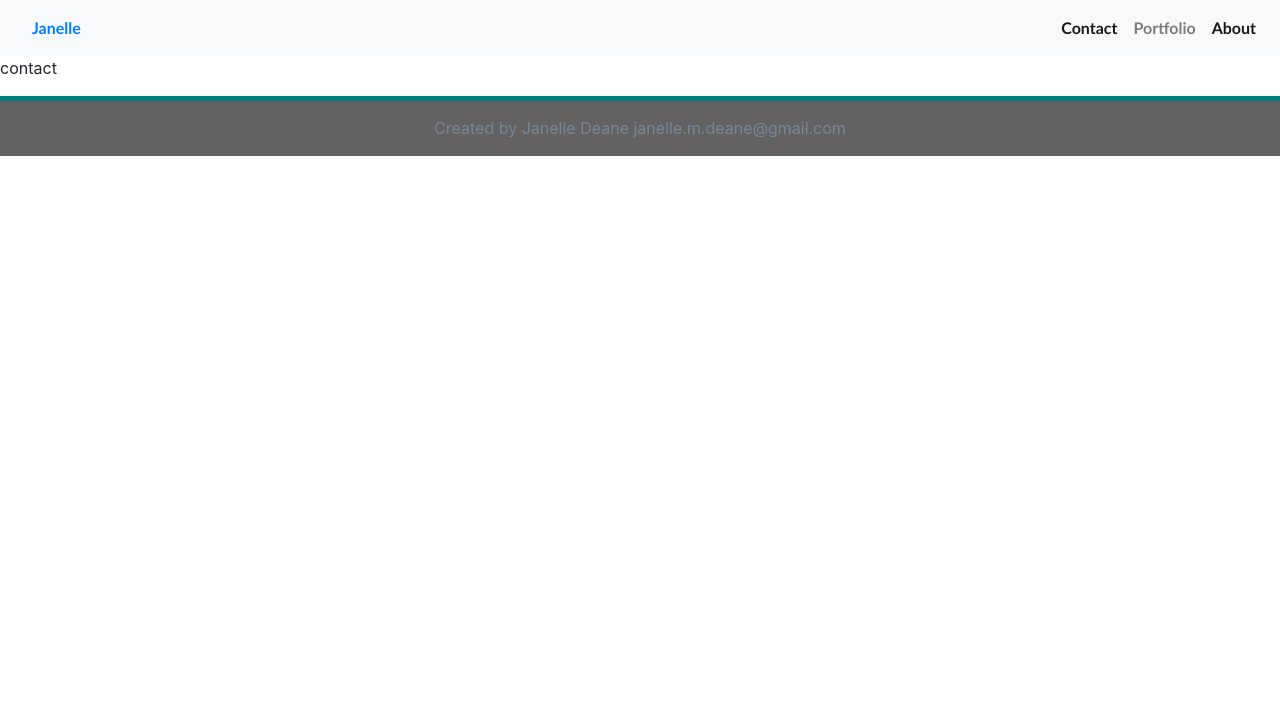
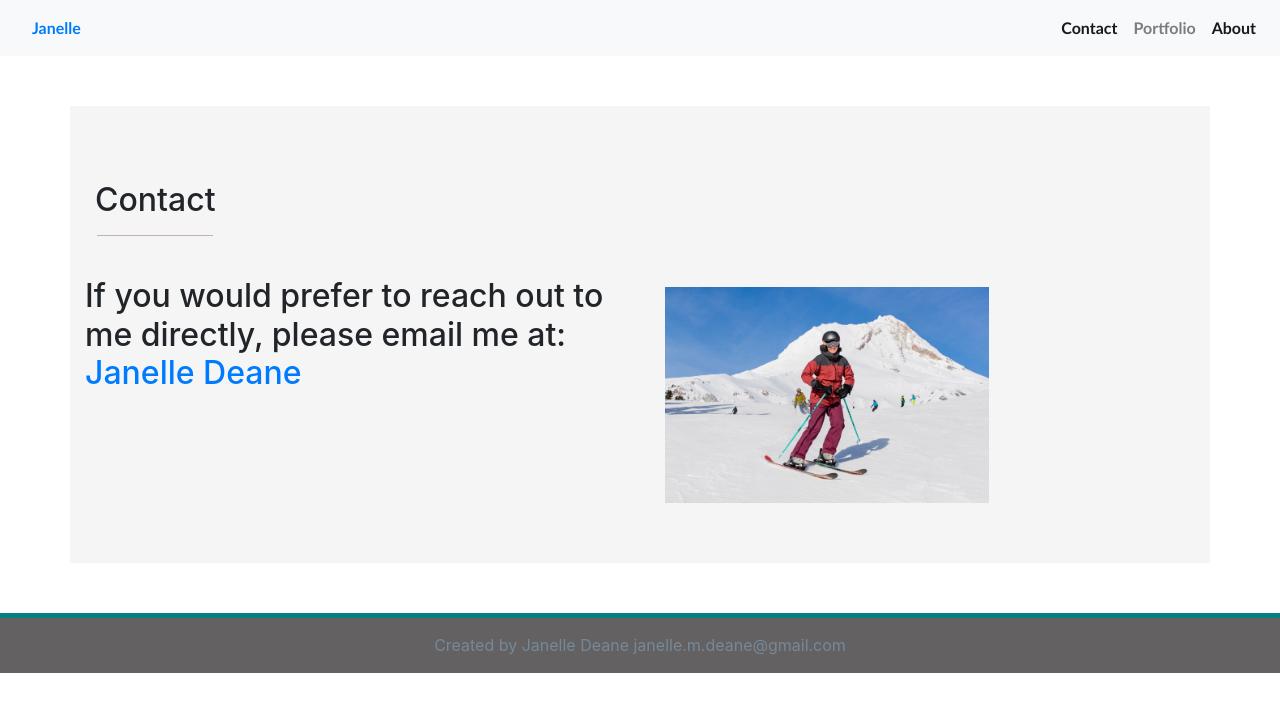
Before and after one commit to janelle-deane/jd-react-portfolio, a React (Create React App) app: page /contact in a window 1280 px wide. Shown: the top 712 px of the page. Built offline with nearby package versions, Linux system fonts and the light colour scheme.

Commit message:
added contact page

```diff
--- a/src/components/Pages/About/About.css
+++ b/src/components/Pages/About/About.css
@@ -1,3 +1,6 @@
+header{
+    padding:25px
+}
 .about-pic{
     float: left;
     width: 30%;
@@ -33,3 +36,9 @@ hr {
     margin-top: 50px;
     margin-bottom: 50px;
 }
+
+body {
+    font-family: 'Nanum Myeongjo', serif;
+    /* background: linear-gradient(to top, transparent, lightyellow), url("./../../assets/topomap.jpg");  */
+    background-attachment: fixed;
+}
--- a/src/components/Pages/Contact/Contact.css
+++ b/src/components/Pages/Contact/Contact.css
@@ -0,0 +1,32 @@
+.container{
+    background: whitesmoke;
+    padding: 50px;
+    margin-top: 50px;
+    margin-bottom: 50px;
+}
+header{
+    padding:25px
+}
+
+.contact-pic{
+    float: left;
+    width: 60%;
+    left: 25px;
+    top: 25px;
+    margin: 10px;
+}
+
+hr {
+    border: 0;
+    clear:both;
+    display:block;
+    width: 96%;
+    background-color: thistle;
+    height: 1px;
+  }
+
+  body {
+    font-family: 'Nanum Myeongjo', serif;
+    /* background: linear-gradient(to top, transparent, lightyellow), url("topomap.jpg");
+    background-attachment: fixed;   */
+}
--- a/src/components/Pages/Contact/Contact.js
+++ b/src/components/Pages/Contact/Contact.js
@@ -1,10 +1,30 @@
 import './Contact.css';
 import React from 'react'
+import Janelle from "../../assets/mthood.jpg"
 
 export default function Contact() {
     return (
         <div className="contact">
-            <p>contact</p>
-        </div>
+            <div className="container">
+                <div className="row">
+                    <header>
+                        <h2>Contact</h2>
+                        <hr />
+                    </header>
+                </div>
+
+                <div className="row">
+                    <div className="col-md-6">
+                        <h2>If you would prefer to reach out to me directly, please email me at:<a href="mailto:janelle.m.deane@gmail.com"> Janelle Deane</a> </h2>
+                        <br />
+                    </div>
+                    <div className="col-md-6">
+                        <div className="pull-right"><img src={Janelle} alt="Janelle Picture" className="contact-pic" /></div>
+                        <div />
+                    </div>
+                </div>
+
+            </div>
+            </div>
     )
 }
--- a/src/components/Pages/Portfolio/Portfolio.css
+++ b/src/components/Pages/Portfolio/Portfolio.css
@@ -0,0 +1,8 @@
+body {
+    font-family: 'Nanum Myeongjo', serif;
+    /* background: linear-gradient(to top, transparent, lightyellow), url("topomap.jpg");  */
+    background-attachment: fixed;
+}
+header{
+    padding:25px
+}
```
